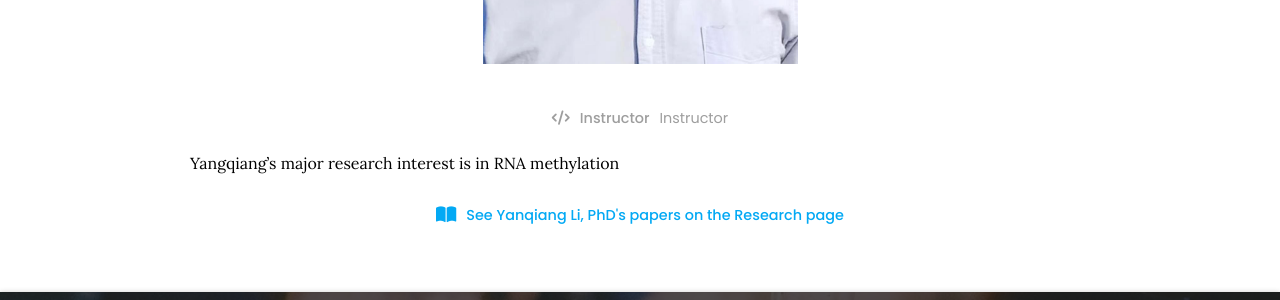
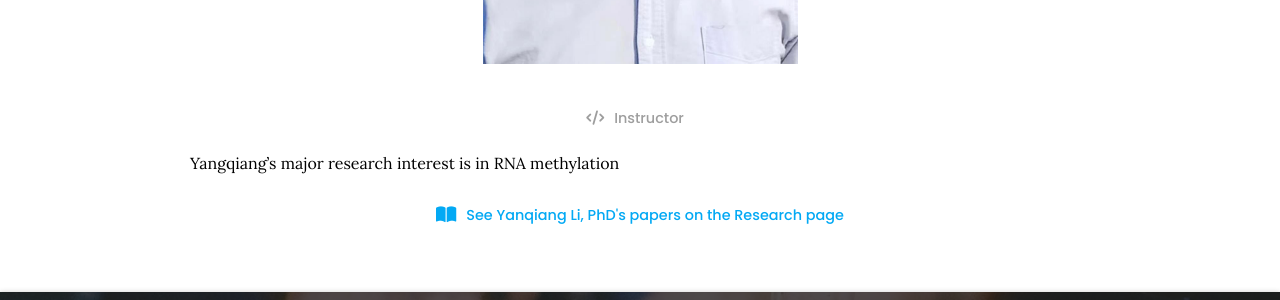
Before and after one commit to kaifuchenlab/kaifuchenlab.github.io, a Jekyll site: the page built from _members/yanqiang-li.md, in a window 1280 px wide. Shown: the part 634-934 px from the top of the page. Built offline with Jekyll 4.4.1, drawn with Linux system fonts in a browser that asks for light colours.

Commit message:
Update member.html

```diff
--- a/_layouts/member.html
+++ b/_layouts/member.html
@@ -7,7 +7,7 @@ layout: default
 {%- include figure.html image=page.image width="35%" height="35%" -%}
 
 <p class="center">
-  {%- include role.html type=page.role text=true description=page.description -%}
+  {%- include role.html type=page.role text=true description='' -%}
 </p>
 
 <p class="center">
```
